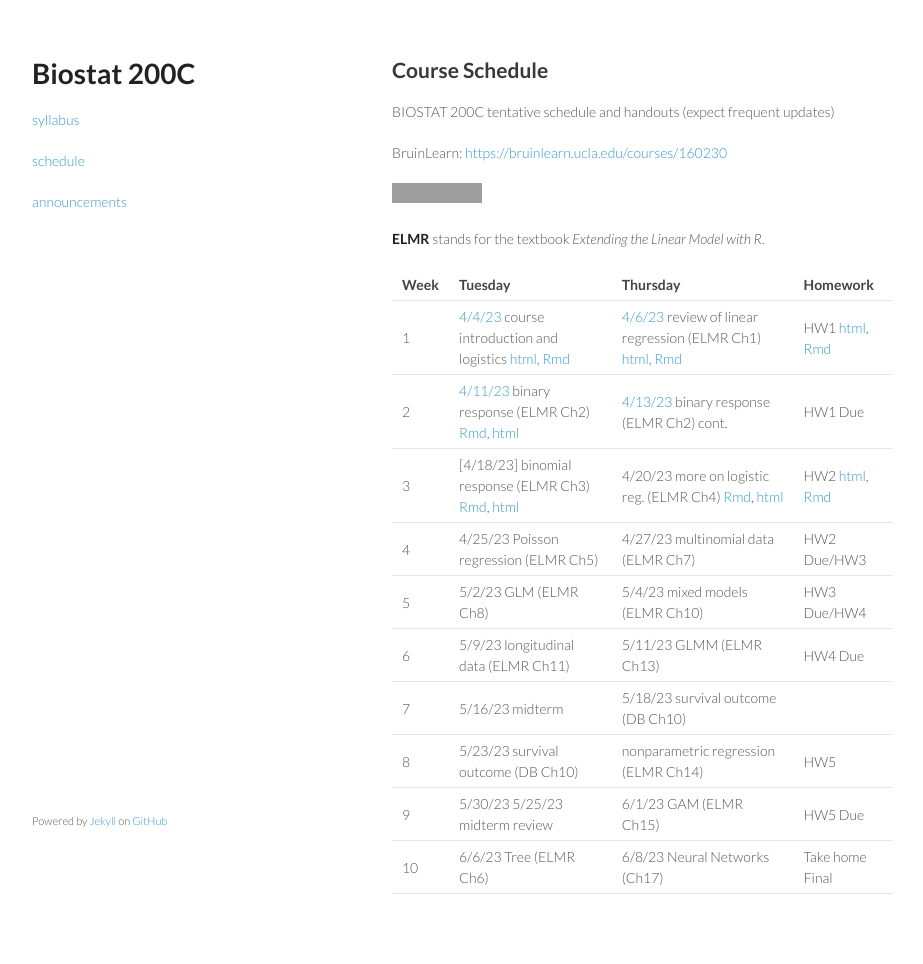
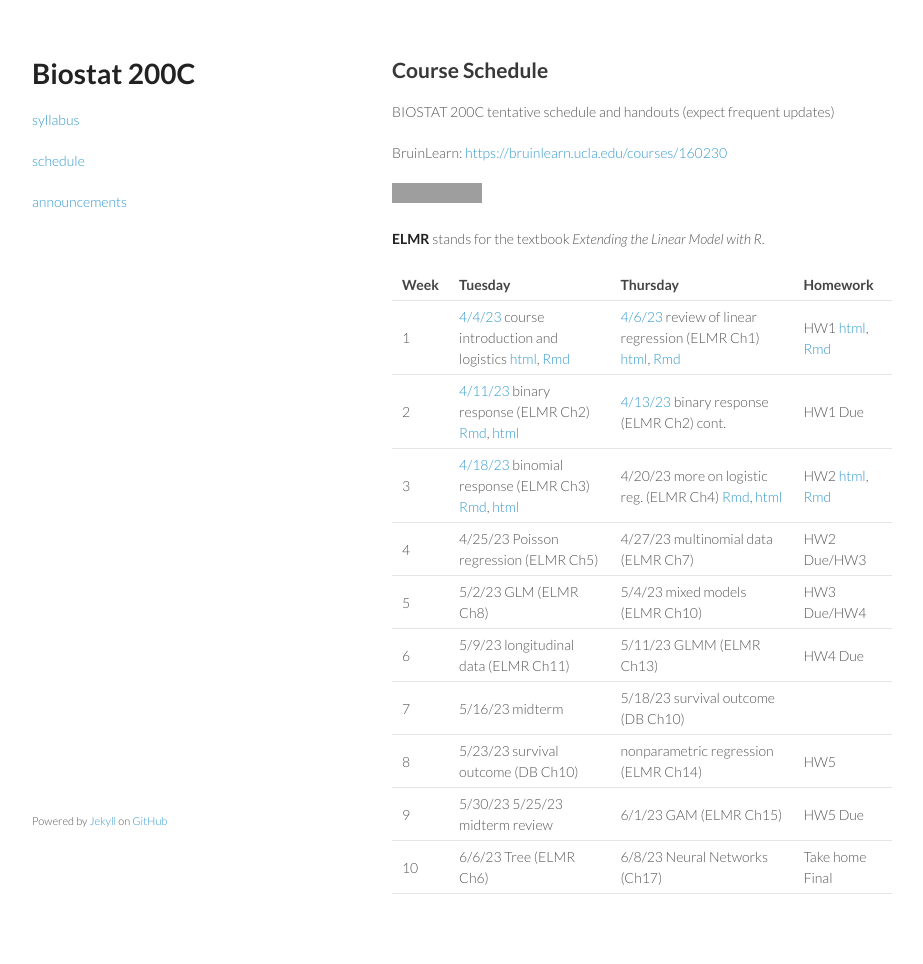
Before and after one commit to ucla-biostat-200c/2023spring, a Jekyll site: the page built from schedule/schedule.md, in a window 1280 px wide. Shown: the whole page, without its empty margins (178-1101 px from the left). Built offline with Jekyll 4.4.1, drawn with Linux system fonts in a browser that asks for light colours; some of the changed lines change nothing that is shown; grey boxes are pictures that could not be loaded.

Commit message:
update anno link

```diff
--- a/schedule/schedule.md
+++ b/schedule/schedule.md
@@ -17,7 +17,7 @@
 |:-----------|:----------------------|:------------------------|:------------|
 | 1 |[4/4/23](https://ucla-biostat-200c.github.io/2023spring/biostat200cspring2023/2023/04/04/week1-day1.html) course introduction and logistics [html](../slides/01-intro/intro.html), [Rmd](https://raw.githubusercontent.com/ucla-biostat-200c/2023spring/master/slides/01-intro/intro.Rmd) | [4/6/23](https://ucla-biostat-200c.github.io/2023spring/biostat200cspring2023/2023/04/06/week1-day2.html) review of linear regression (ELMR Ch1) [html](../slides/02-lm/lm.html), [Rmd](https://raw.githubusercontent.com/ucla-biostat-200c/2023spring/master/slides/02-lm/lm.Rmd) | HW1 [html](../hw/hw1.html), [Rmd](https://raw.githubusercontent.com/ucla-biostat-200c/2023spring/master/hw/hw1.Rmd) |
 | 2 | [4/11/23](https://ucla-biostat-200c.github.io/2023spring/biostat200cspring2023/2023/04/11/week2-day1.html) binary response (ELMR Ch2) [Rmd](https://raw.githubusercontent.com/ucla-biostat-200c/2023spring/master/slides/03-binary/binary.Rmd), [html](../slides/03-binary/binary.html) | [4/13/23](https://ucla-biostat-200c.github.io/2023spring/biostat200cspring2023/2023/04/13/week2-day2.html) binary response (ELMR Ch2) cont.|HW1 Due |
-| 3 | [4/18/23] binomial response (ELMR Ch3) [Rmd](https://raw.githubusercontent.com/ucla-biostat-200c/2023spring/master/slides/04-binomial/binomial.Rmd), [html](../slides/04-binomial/binomial.html)  | 4/20/23  more on logistic reg. (ELMR Ch4) [Rmd](https://raw.githubusercontent.com/ucla-biostat-200c/2023spring/master/slides/05-otherlogistic/otherlogistic.Rmd), [html](../slides/05-otherlogistic/otherlogistic.html)  |HW2 [html](../hw/hw2.html), [Rmd](https://raw.githubusercontent.com/ucla-biostat-200c/2023spring/master/hw/hw2.Rmd) |
+| 3 | [4/18/23](https://ucla-biostat-200c.github.io/2023spring/biostat200cspring2023/2023/04/18/week3-day1.html) binomial response (ELMR Ch3) [Rmd](https://raw.githubusercontent.com/ucla-biostat-200c/2023spring/master/slides/04-binomial/binomial.Rmd), [html](../slides/04-binomial/binomial.html)  | 4/20/23  more on logistic reg. (ELMR Ch4) [Rmd](https://raw.githubusercontent.com/ucla-biostat-200c/2023spring/master/slides/05-otherlogistic/otherlogistic.Rmd), [html](../slides/05-otherlogistic/otherlogistic.html)  |HW2 [html](../hw/hw2.html), [Rmd](https://raw.githubusercontent.com/ucla-biostat-200c/2023spring/master/hw/hw2.Rmd) |
 | 4 | 4/25/23 Poisson regression (ELMR Ch5) | 4/27/23 multinomial data (ELMR Ch7)  | HW2 Due/HW3|
 | 5 | 5/2/23  GLM (ELMR Ch8)  | 5/4/23 mixed models (ELMR Ch10)  | HW3 Due/HW4 |
 | 6 | 5/9/23  longitudinal data (ELMR Ch11)   | 5/11/23 GLMM (ELMR Ch13)   | HW4 Due |
```
